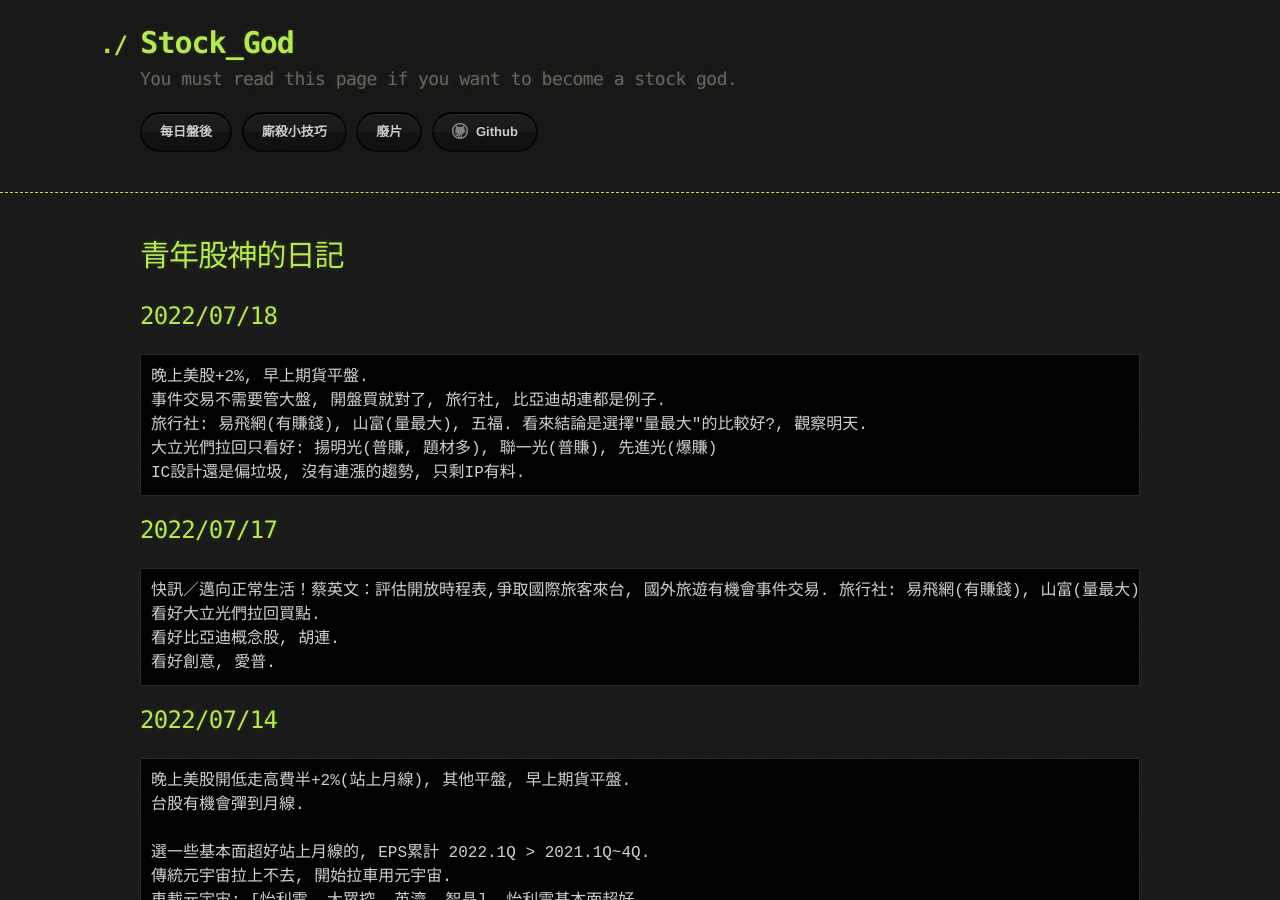
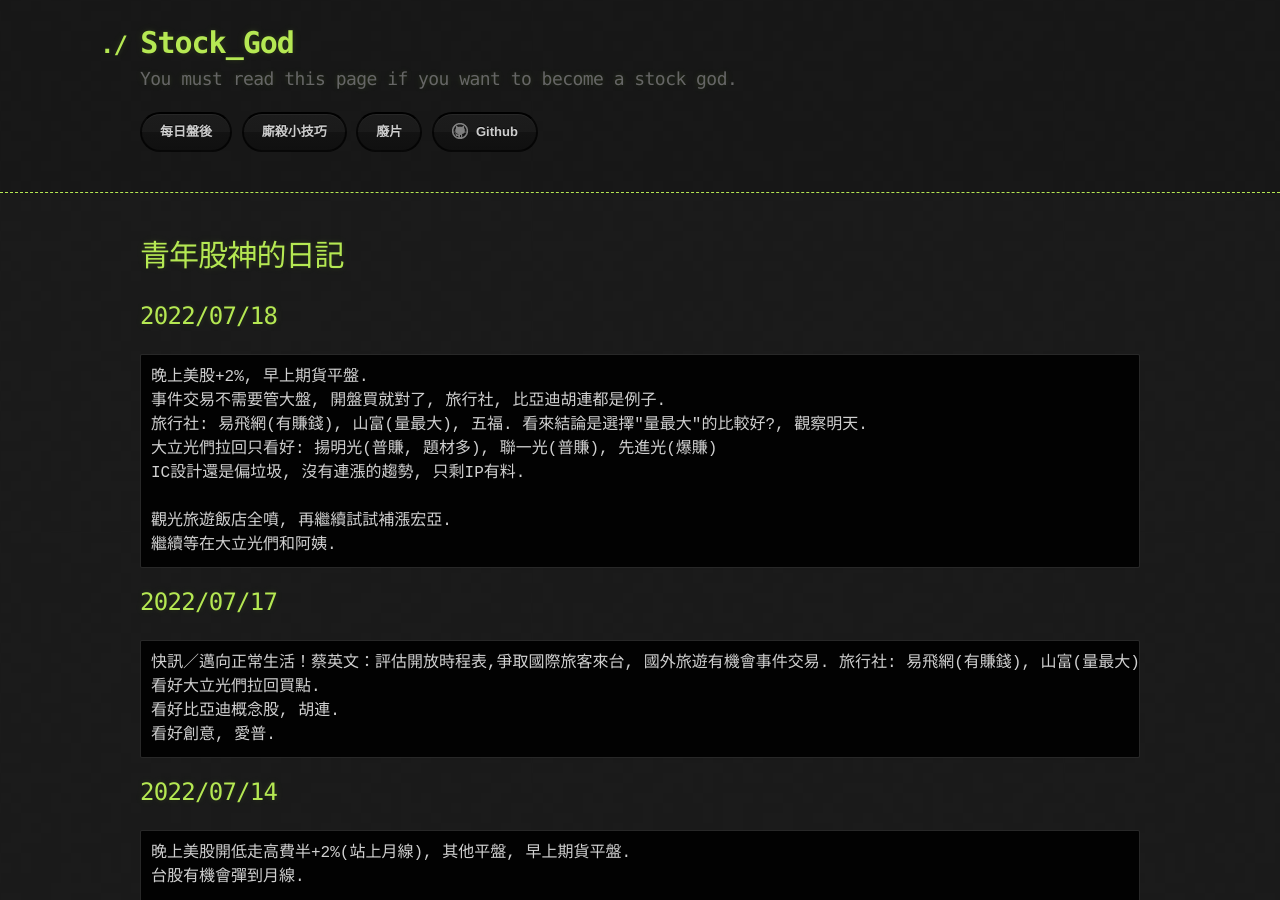
Before and after one commit to lepg5487/Stock_God, a Jekyll site: the page built from index.md, in a window 1280 px wide and 900 px high. Built offline with Jekyll 4.4.1, drawn with Linux system fonts in a browser that asks for light colours; our own code applies the rules of GitHub Pages for plain Markdown files.

Commit message:
Update index.md

````diff
--- a/index.md
+++ b/index.md
@@ -10,6 +10,9 @@
 旅行社: 易飛網(有賺錢), 山富(量最大), 五福. 看來結論是選擇"量最大"的比較好?, 觀察明天.
 大立光們拉回只看好: 揚明光(普賺, 題材多), 聯一光(普賺), 先進光(爆賺)
 IC設計還是偏垃圾, 沒有連漲的趨勢, 只剩IP有料.
+
+觀光旅遊飯店全噴, 再繼續試試補漲宏亞.
+繼續等在大立光們和阿姨.
 ```
 
 ## 2022/07/17
````
